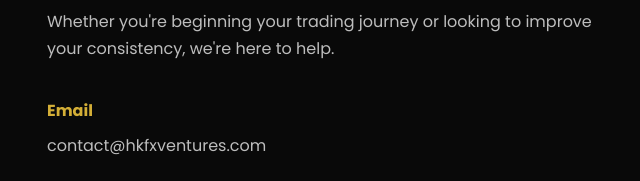
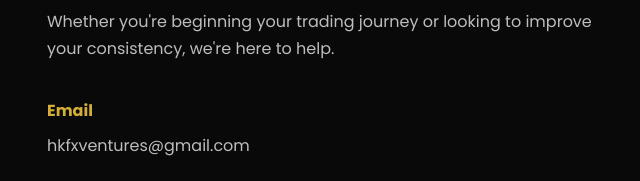
Before and after one commit to HKFXVentures/hkfxventures, a plain HTML site: page index.html in a window 1280 px wide. Shown: the part 7260-7441 px from the top of the page, 17-657 px from the left. Drawn offline with Linux system fonts and the light colour scheme.

Commit message:
Update contact email address in index.html

```diff
--- a/index.html
+++ b/index.html
@@ -766,7 +766,7 @@
 
                         <h4>Email</h4>
 
-                        <p>contact@hkfxventures.com</p>
+                        <p>hkfxventures@gmail.com</p>
 
                     </div>
 
```
